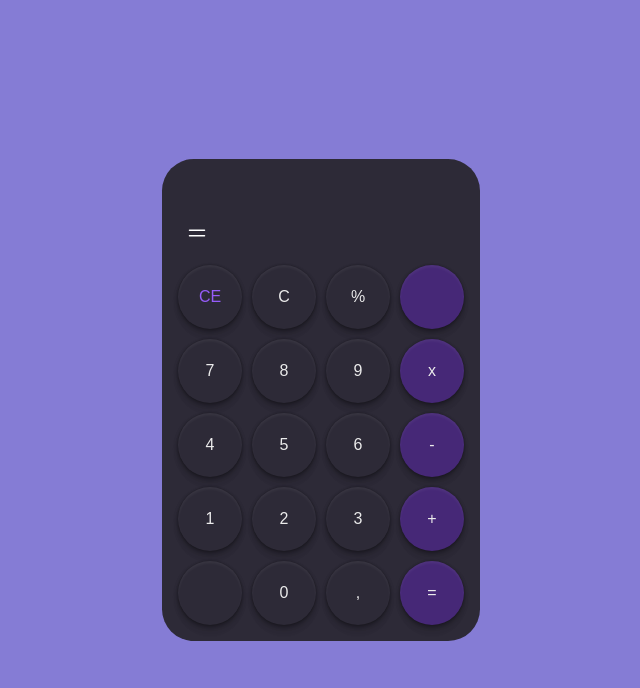
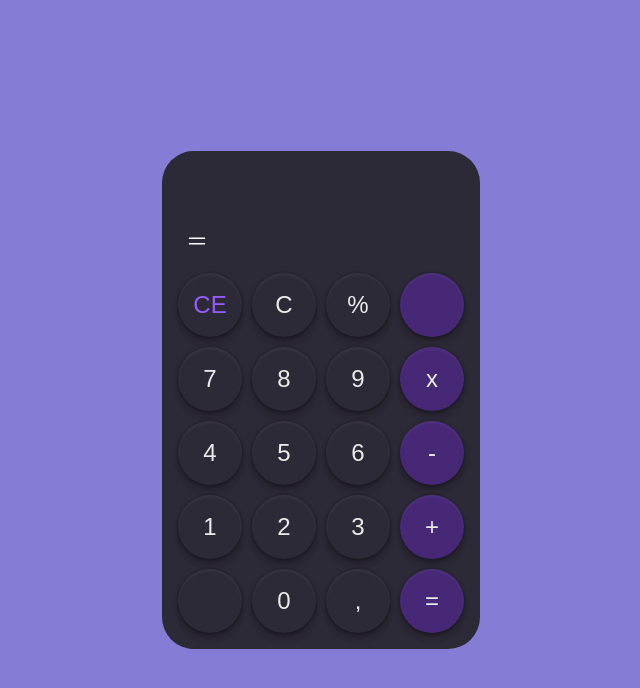
Before and after one commit to Gabriel-pNz/-boraCodar-Rocket-Seat, a plain HTML site: page Desafio 5/index.html in a window 1280 px wide. Shown: the whole page, without its empty margins (319-959 px from the left). Drawn offline with Linux system fonts and the light colour scheme; some icons are missing.

Commit message:
aumento do font-size dos buttons e modificações na function percent

```diff
--- a/Desafio 5/designCalculadora.css
+++ b/Desafio 5/designCalculadora.css
@@ -31,7 +31,7 @@ body {
     max-height: 1em;
     max-width: 288px;
     min-height: 1em;
-    font-size: 1em;
+    font-size: 1.5em;
     opacity: 0.7;
     overflow-wrap: break-word;
     word-break: break-all;
@@ -58,8 +58,11 @@ body {
 }
 
 button {
+    display: flex;
+    align-items: center;
+    justify-content: center;
     background: #2D2A37;
-    font-size: 1em;
+    font-size: 1.5em;
     width: 64px;
     height: 64px;
     border-radius: 999em;
```
Also changed, not shown: Desafio 5/calc.js (line endings or trailing spaces).
